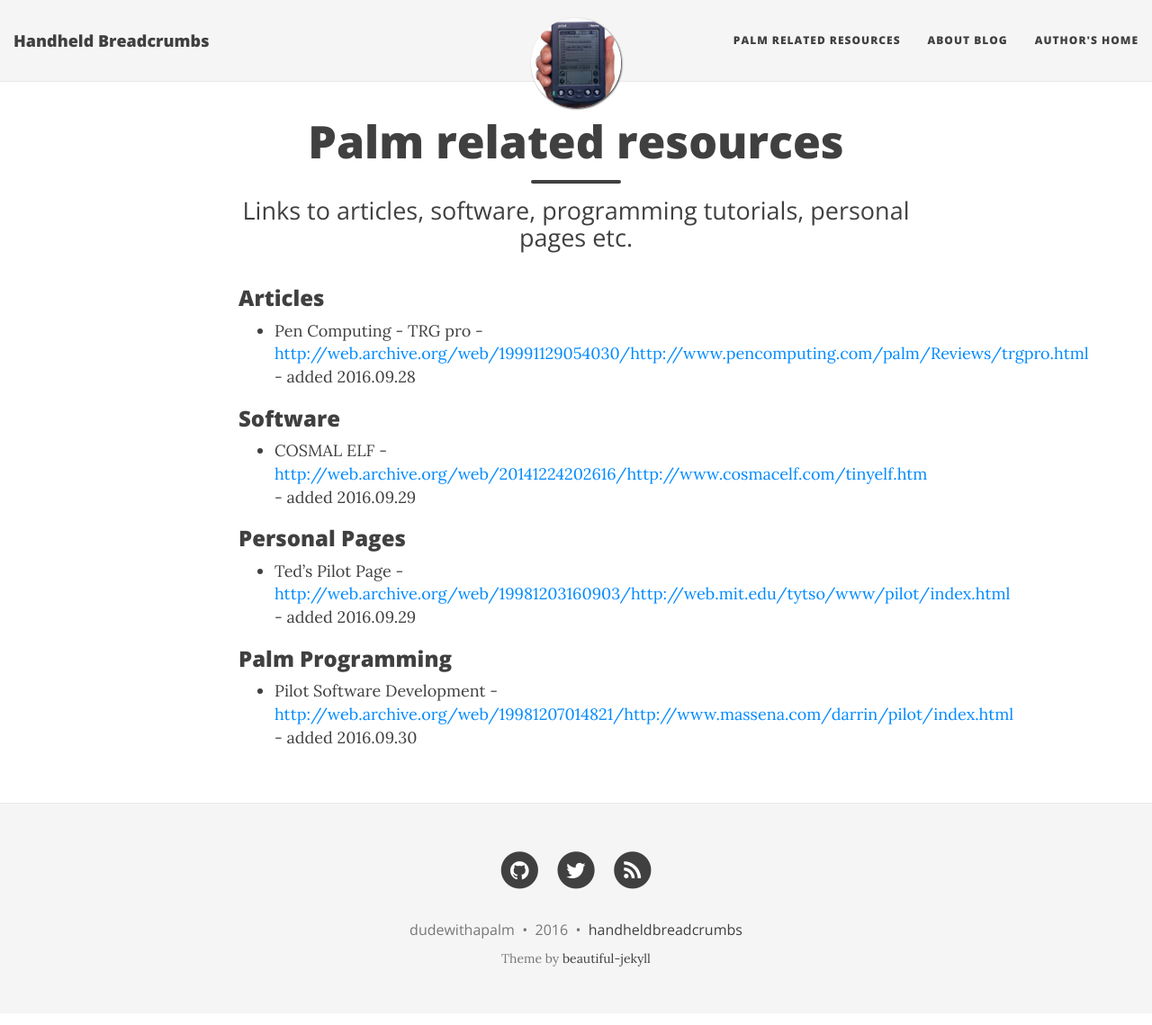
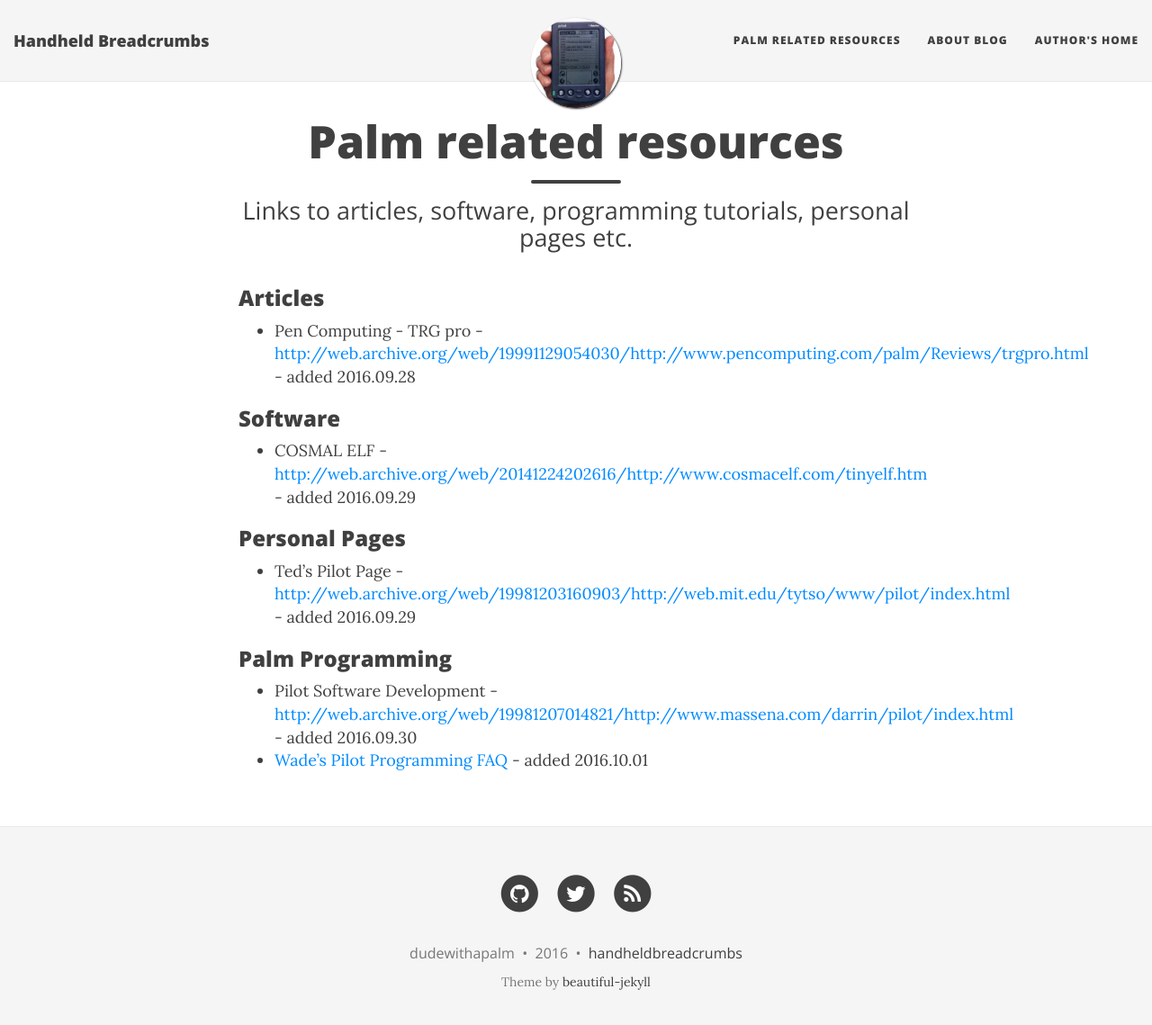
Before and after one commit to handheldbreadcrumbs/handheldbreadcrumbs.github.io, a Jekyll site: the page built from palmresources.md, in a window 1280 px wide and 1152 px high. Shown: the top 1139 px of the window at 90% size. Built offline with Jekyll 4.4.1, drawn with Linux system fonts in a browser that asks for light colours; nearby versions of some CDN libraries.

Commit message:
amendments to palmresources.md

```diff
--- a/palmresources.md
+++ b/palmresources.md
@@ -16,3 +16,4 @@
 
 ### Palm Programming
 * Pilot Software Development - [http://web.archive.org/web/19981207014821/http://www.massena.com/darrin/pilot/index.html](http://web.archive.org/web/19981207014821/http://www.massena.com/darrin/pilot/index.html){:target="_blank"} - added 2016.09.30
+* [Wade's Pilot Programming FAQ](http://web.archive.org/web/19980614103130/http://www.wademan.com/Pilot/Program/FAQ.htm){:target="_blank"} - added 2016.10.01
```
